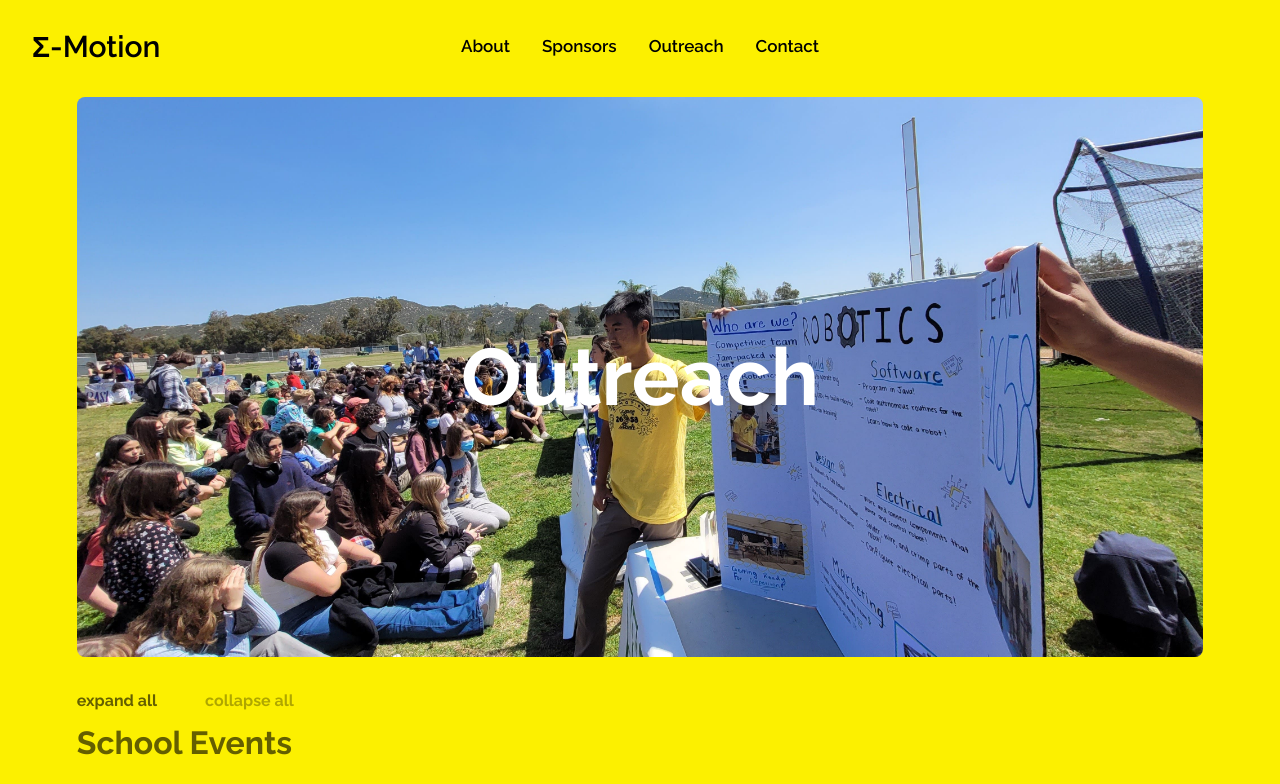
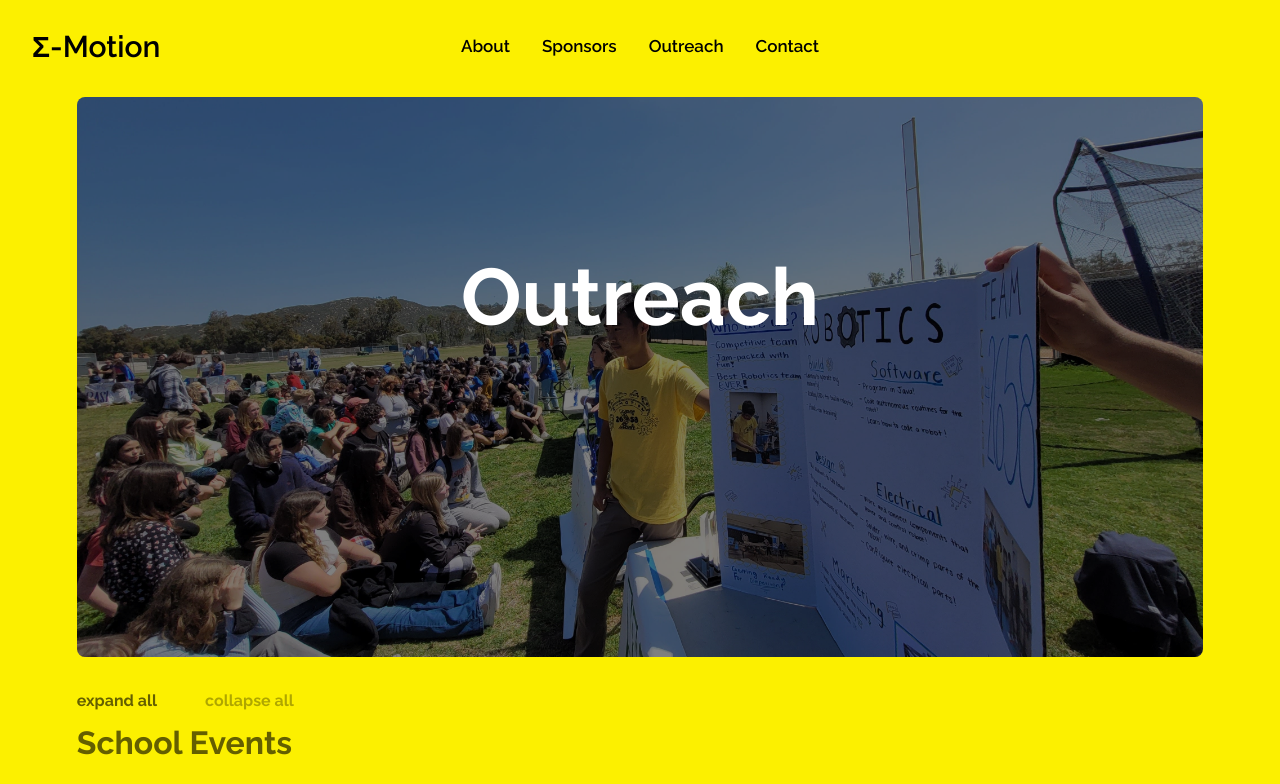
Before and after one commit to frc-emotion/website, a Next.js app: page /outreach in a window 1280 px wide. Shown: the top 784 px of the page. Built offline with nearby package versions, Linux system fonts and the light colour scheme.

Commit message:
banner image fixes

```diff
--- a/src/app/(public)/about/index.css
+++ b/src/app/(public)/about/index.css
@@ -16,8 +16,9 @@
 @layer components {
 	.bgAbout {
 		/* Placeholder, will eventually put in image from marketing */
-		background-size: 100%;
+		background-size: cover;
 		background-image: url("../../../../public/lvr.jpg");
 		background-position: 40%;
+		background-repeat: no-repeat;
 	}
 }
--- a/src/app/(public)/outreach/page.tsx
+++ b/src/app/(public)/outreach/page.tsx
@@ -63,10 +63,10 @@ export default function Outreach() {
                     src="/outreach/head.jpeg"
                     fill={true}
                     alt=""
-                    className="rounded-lg object-cover"
+                    className="rounded-lg object-cover brightness-50"
                     priority={true}
                 />
-                <h1 className="absolute text-[5rem] font-bold text-white -sm:text-[3.5rem]">
+                <h1 className="absolute top-1/4 text-[5rem] font-bold text-white -sm:text-[3.5rem]">
                     Outreach
                 </h1>
             </div>
```
